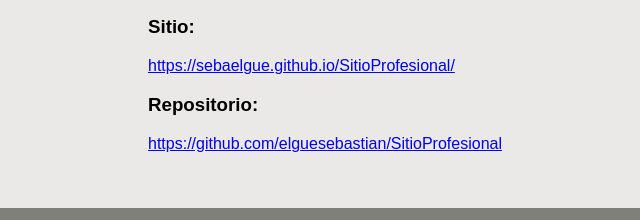
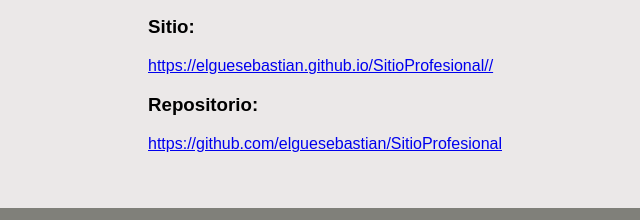
Before and after one commit to elguesebastian/PrimerParcial, a plain HTML site: page index.html in a window 1280 px wide. Shown: the part 1233-1453 px from the top of the page, 192-832 px from the left. Drawn offline with Linux system fonts and the light colour scheme.

Commit message:
cambiando la git page

```diff
--- a/index.html
+++ b/index.html
@@ -44,7 +44,7 @@
 
         <h3><strong>Sitio:</strong></h3>
         <a href="https://sebaelgue.github.io/SitioProfesional/" target="_blank"
-          >https://sebaelgue.github.io/SitioProfesional/</a
+          >https://elguesebastian.github.io/SitioProfesional//</a
         >
 
         <h3>
```
